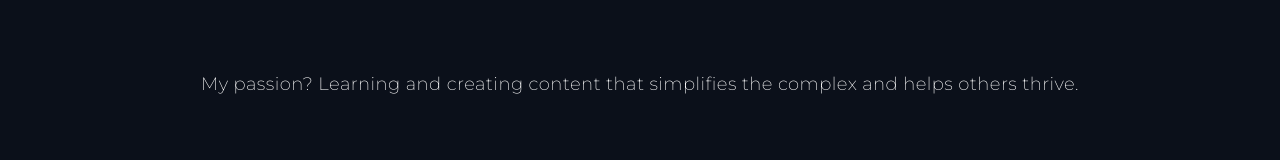
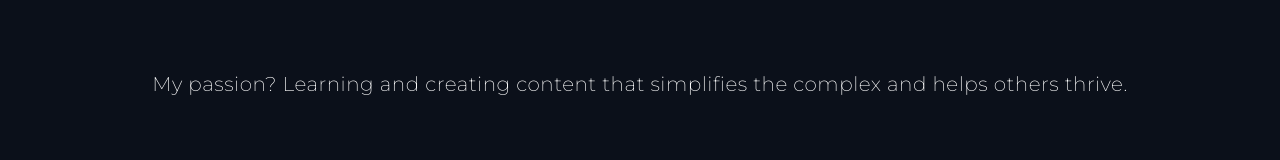
Before and after one commit to qzSeeker/PortfolioQzseeker, a React (Vite) app: page / in a window 1280 px wide. Shown: the part 542-702 px from the top of the page. Built offline with nearby package versions, Linux system fonts and the light colour scheme.

Commit message:
initial change

```diff
--- a/src/Components/Hero/Hero.jsx
+++ b/src/Components/Hero/Hero.jsx
@@ -181,7 +181,7 @@ const words2 = [
           <h1 className="flex justify-center mb-5">
             <TypewriterEffectSmooth words={words2}/>
           </h1>
-          <p className="text-center mt-8 text-lg tracking-wide px-4">
+          <p className="text-center mt-8 md:text-xl text-lg tracking-wide px-4">
             My passion? Learning and creating content that simplifies the
             complex and helps others thrive.
           </p>
--- a/src/Components/ui/typewriterEffect.jsx
+++ b/src/Components/ui/typewriterEffect.jsx
@@ -124,7 +124,7 @@ export const TypewriterEffect = ({ words, className, cursorClassName }) => {
     };
 
     return (
-        <div className={cn("flex space-x-1 my-6 justify-center", className)}>
+        <div className={cn("flex space-x-1 md:my-6 justify-center", className)}>
             <motion.div
                 className="overflow-hidden pb-2"
                 initial={{
@@ -163,8 +163,8 @@ export const TypewriterEffect = ({ words, className, cursorClassName }) => {
                 className={cn(
                 "block rounded-sm w-[4px] h-8 sm:h-10 md:h-12 lg:h-16 xl:h-20 bg-[#adc3ef]",
                 cursorClassName
-            )}
-        ></motion.span>
+                )}>
+            </motion.span>
         </div>
     );
 };
```
Lines whose indentation alone changed are shown as unchanged.
